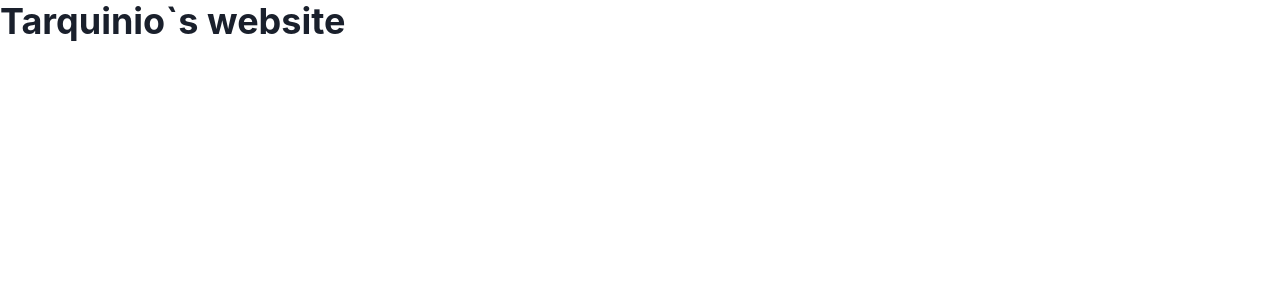
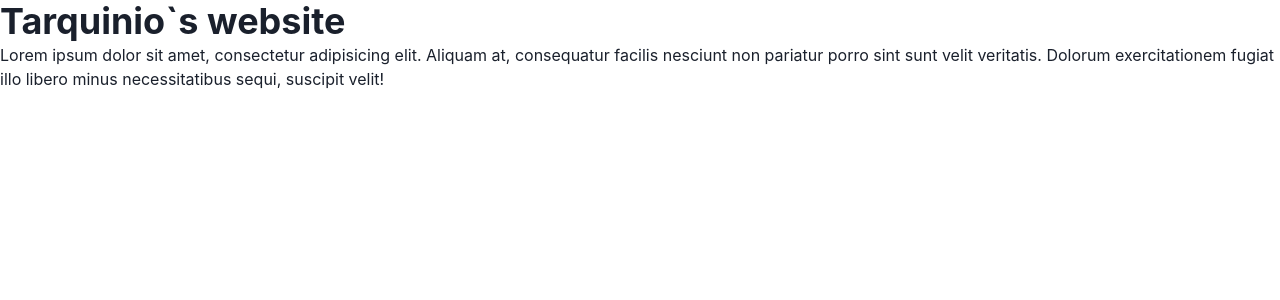
Before and after one commit to tarquinio/tarquinio.github.io, a React app: page / in a window 1280 px wide. Shown: the top 300 px of the page. Built offline with nearby package versions, Linux system fonts and the light colour scheme.

Commit message:
try pre build commit

```diff
--- a/src/App.tsx
+++ b/src/App.tsx
@@ -1,9 +1,15 @@
 import React from 'react'
-import { ChakraProvider, Heading } from '@chakra-ui/react'
+import { ChakraProvider, Heading, Text } from '@chakra-ui/react'
 import { theme } from './theme'
 
 export const App = () => (
   <ChakraProvider theme={theme}>
     <Heading>Tarquinio`s website</Heading>
+    <Text>
+      Lorem ipsum dolor sit amet, consectetur adipisicing elit. Aliquam at,
+      consequatur facilis nesciunt non pariatur porro sint sunt velit veritatis.
+      Dolorum exercitationem fugiat illo libero minus necessitatibus sequi,
+      suscipit velit!
+    </Text>
   </ChakraProvider>
 )
```
